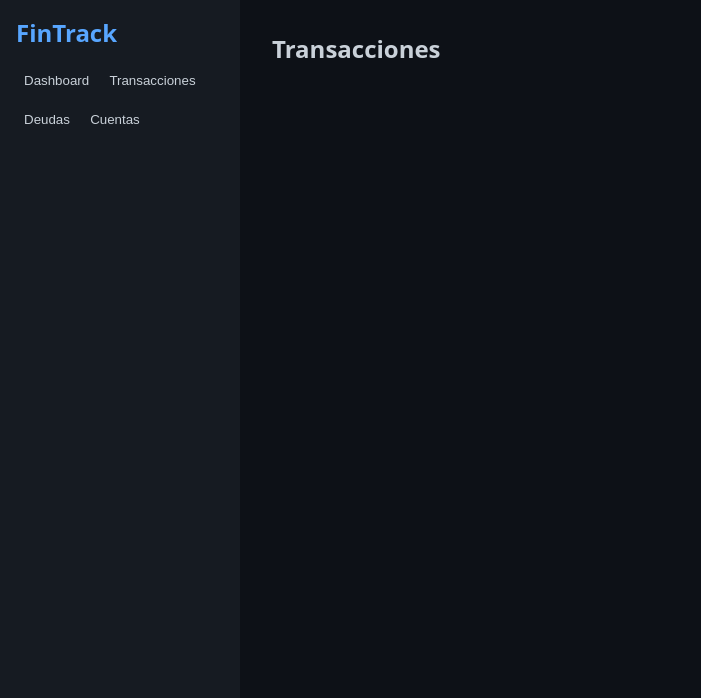
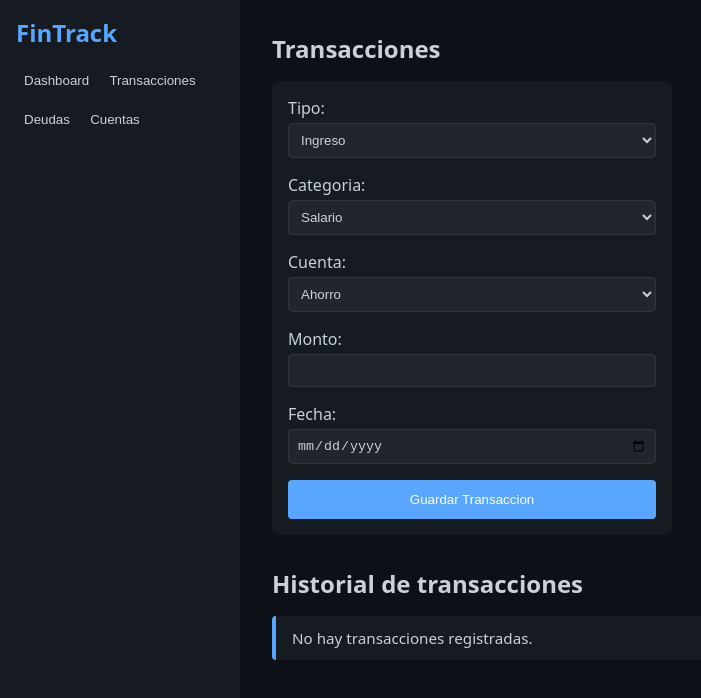
Before and after one commit to CristhianDaza/finTrack, a plain HTML site: page index.html in a window 1280 px wide. Both pictures are taken after a click on the button "Transacciones". Shown: the whole page, without its empty margins (0-701 px from the left). Drawn offline with Linux system fonts and the light colour scheme.

Commit message:
feat: implement transaction form with list view and dark theme styling

```diff
--- a/index.html
+++ b/index.html
@@ -21,6 +21,12 @@
 
     <main class="view">
       <section id="dashboard-view" class="view-section active">
+        <h1>Dashboard</h1>
+      </section>
+
+      <section id="transactions-view" class="view-section">
+        <h1>Transacciones</h1>
+
         <form id="transaction-form" class="transaction-form">
           <label>
             Tipo:
@@ -56,11 +62,11 @@
 
           <button type="submit">Guardar Transaccion</button>
         </form>
-      </section>
 
-      <section id="transactions-view" class="view-section">
-        <h1>Transacciones</h1>
-        <!-- Transaction Form -->
+        <section id="transaction-list" class="transaction-list">
+          <h2>Historial de transacciones</h2>
+          <ul id="transactions-container"></ul>
+        </section>
       </section>
 
       <section id="debts-view" class="view-section">
--- a/scripts/finance.js
+++ b/scripts/finance.js
@@ -1,4 +1,4 @@
-import { saveTransaction } from './storage.js';
+import { saveTransaction, getTransactions } from './storage.js';
 import { NotificationService } from './components/notification.js';
 
 export function setupTransactionForm() {
@@ -31,10 +31,10 @@ export function setupTransactionForm() {
     e.preventDefault();
 
     const type = typeSelect.value;
-    const category = categorySelect.value;
+    const category = categorySelect.options[categorySelect.selectedIndex].text;
     const account = accountSelect.value;
     const amount = parseFloat(amountInput.value);
-    const date = dateInput.value || new Date().toISOString().split('T')[0];
+    const date = dateInput.value || new Date().toISOString().split("T")[0];
 
     if (!type || !category || !account || isNaN(amount) || amount <= 0) {
       NotificationService.error("Por favor completa todos los campos correctamente.");
@@ -53,9 +53,54 @@ export function setupTransactionForm() {
     saveTransaction(transaction);
     form.reset();
     updateCategoryOptions();
-    NotificationService.success("Transacción guardada!");
+    NotificationService.success("Transacción guardada con éxito!");
+    renderTransactionList();
   });
 
   typeSelect.addEventListener("change", updateCategoryOptions);
   updateCategoryOptions();
+  renderTransactionList();
 }
+
+function translateAccount(account) {
+  const map = {
+    savings: "Ahorro",
+    cash: "Efectivo",
+    bank: "Banco"
+  };
+  return map[account] || account;
+}
+
+function formatCOP(value) {
+  return new Intl.NumberFormat("es-CO", {
+    style: "currency",
+    currency: "COP",
+    maximumFractionDigits: 0
+  }).format(value);
+}
+
+
+export function renderTransactionList() {
+  const container = document.getElementById("transactions-container");
+  const transactions = getTransactions();
+
+  container.innerHTML = "";
+
+  if (transactions.length === 0) {
+    container.innerHTML = "<li>No hay transacciones registradas.</li>";
+    return;
+  }
+
+  transactions.forEach(tx => {
+    const li = document.createElement("li");
+    li.classList.add(tx.type);
+    console.log(tx);
+    li.innerHTML = `
+      <strong>${tx.category}</strong> ${translateAccount(tx.account)}<br>
+      ${formatCOP(tx.amount)}
+      <span>${tx.date}</span>
+    `;
+
+    container.appendChild(li);
+  });
+}
--- a/styles/main.css
+++ b/styles/main.css
@@ -104,3 +104,76 @@ body {
 .transaction-form button:hover {
   background-color: #4090dd;
 }
+
+.transaction-form {
+  display: grid;
+  gap: 1rem;
+  max-width: 400px;
+  background: var(--accent);
+  padding: 1rem;
+  border-radius: 8px;
+  margin-top: 1rem;
+}
+
+.transaction-form label {
+  display: flex;
+  flex-direction: column;
+  color: var(--text);
+}
+
+.transaction-form input,
+.transaction-form select {
+  margin-top: 0.25rem;
+  padding: 0.5rem;
+  background: #21262d;
+  border: 1px solid #30363d;
+  color: var(--text);
+  border-radius: 4px;
+}
+
+.transaction-form button {
+  background-color: var(--primary);
+  color: #fff;
+  border: none;
+  padding: 0.75rem;
+  border-radius: 4px;
+  cursor: pointer;
+}
+
+.transaction-form button:hover {
+  background-color: #4090dd;
+}
+
+.transaction-list {
+  margin-top: 2rem;
+}
+
+.transaction-list h2 {
+  margin-bottom: 1rem;
+}
+
+.transaction-list ul {
+  list-style: none;
+  padding: 0;
+}
+
+.transaction-list li {
+  background: #161b22;
+  margin-bottom: 0.75rem;
+  padding: 0.75rem 1rem;
+  border-left: 4px solid var(--primary);
+  border-radius: 4px;
+  display: flex;
+  justify-content: space-between;
+  align-items: center;
+  color: var(--text);
+  font-size: 0.95rem;
+}
+
+.transaction-list li.expense {
+  border-color: var(--danger);
+}
+
+.transaction-list li.income {
+  border-color: var(--success);
+}
```
